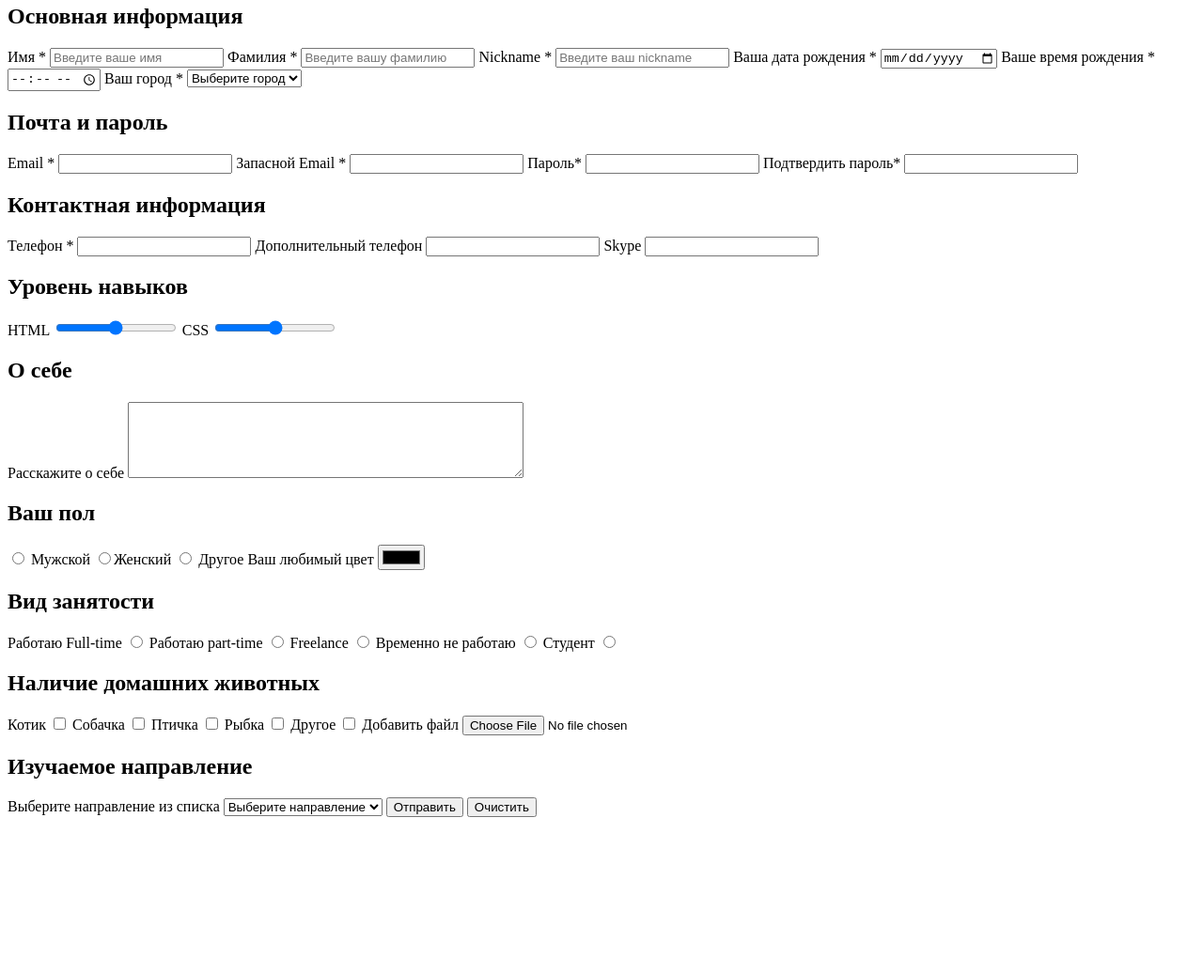
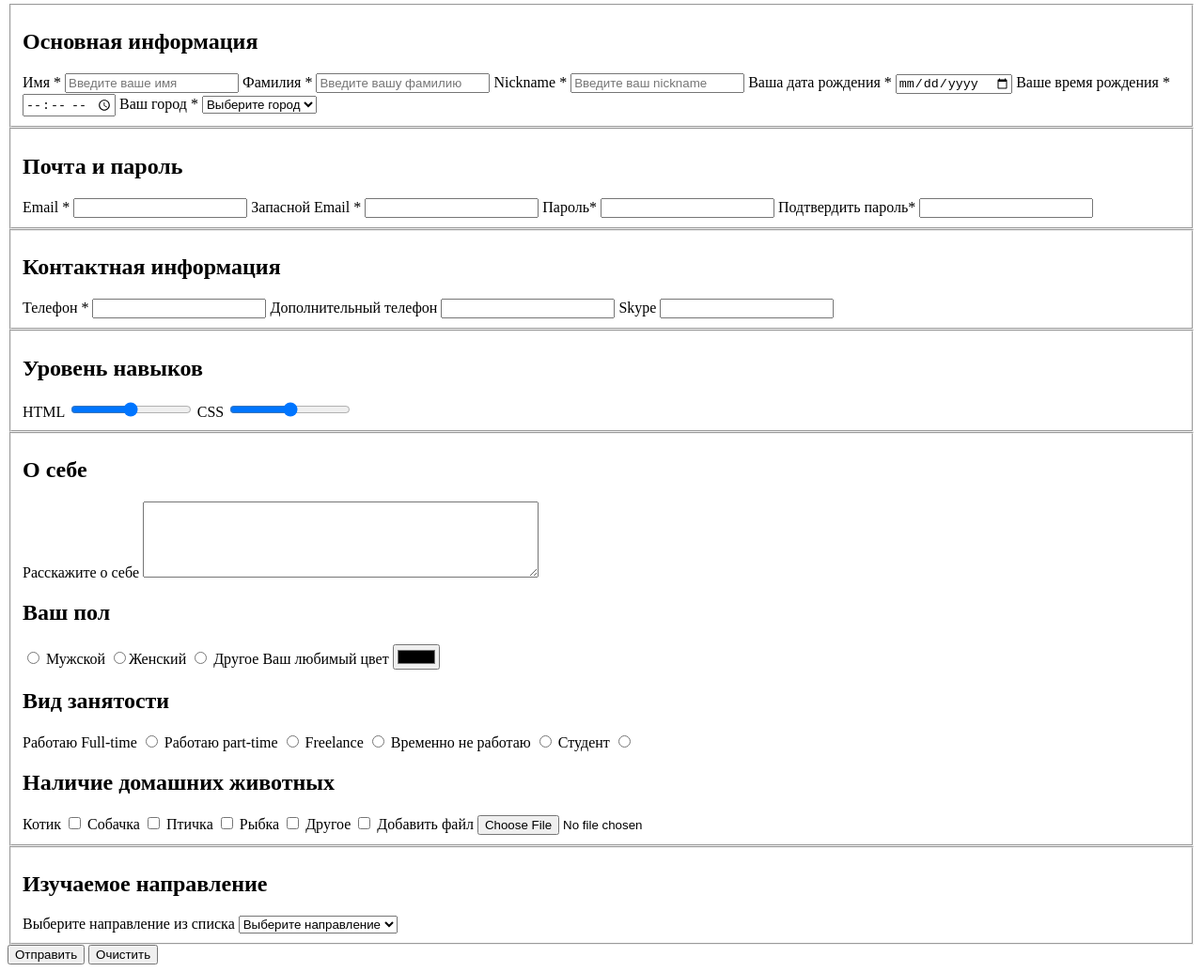
Before and after one commit to ZubnoyFei/form-markup-hw, a plain HTML site: page index.html in a window 1280 px wide. Shown: the part 76-1111 px from the top of the page at 94% size. Before the commit the page ends 954 px from the top, so only its background shows below. Drawn offline with Linux system fonts and the light colour scheme.

Commit message:
Added fieldset to sections

```diff
--- a/index.html
+++ b/index.html
@@ -10,6 +10,7 @@
 <body>
 <form>
     <h1>Форма регистрации</h1>
+    <fieldset>
         <h2>Основная информация</h2>
         <label for="name"> Имя *</label>
         <input id="name" name="name" type="text" placeholder="Введите ваше имя" required>
@@ -28,6 +29,8 @@
             <option>Дніпро</option>
             <option>Львів</option>
         </select>
+    </fieldset>
+    <fieldset>
         <h2>Почта и пароль</h2>
         <label for="email">Email *</label>
         <input id="email" name="name" type="email" required>
@@ -37,6 +40,8 @@
         <input id="password" name="name" type="password" required>
         <label for="confirm-password"> Подтвердить пароль*</label>
         <input id="confirm-password" type="password" required>
+    </fieldset>
+    <fieldset>
         <h2>Контактная информация</h2>
         <label for="main-phonenumber">Телефон *</label>
         <input id="main-phonenumber" type="tel" required>
@@ -44,11 +49,15 @@
         <input id="additional-number" type="tel">
         <label for="skype">Skype</label>
         <input id="skype" type="text">
+    </fieldset>
+    <fieldset>
         <h2>Уровень навыков</h2>
         <label for="html">HTML</label>
         <input id="html" type="range">
         <label for="css">CSS</label>
         <input id="css" type="range">
+    </fieldset>
+    <fieldset>
         <h2>О себе</h2>
         <label for="about">Расскажите о себе</label>
         <textarea id="about" cols="50" rows="5"></textarea>
@@ -97,6 +106,8 @@
         </label>
         <label for="add-the-file">Добавить файл</label>
         <input id="add-the-file" type="file">
+    </fieldset>
+    <fieldset>
         <h2>Изучаемое направление</h2>
         <label for="specialization"> Выберите направление из списка</label>
         <select id="specialization">
@@ -107,6 +118,7 @@
             <option>QA</option>
             <option>Web design</option>
         </select>
+    </fieldset>
 
     <button type="submit">Отправить</button>
     <button type="reset">Очистить</button>
```
Lines whose indentation alone changed are shown as unchanged.
